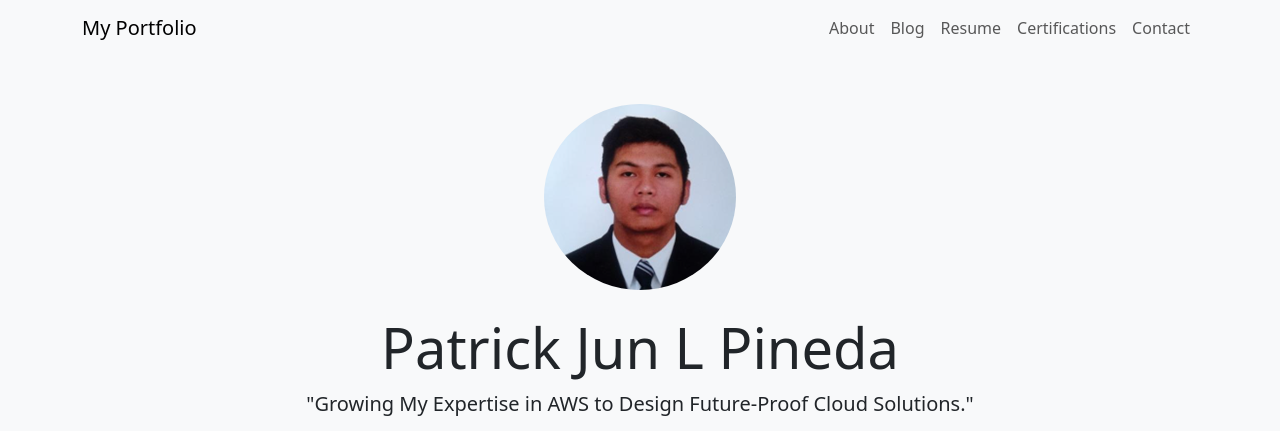
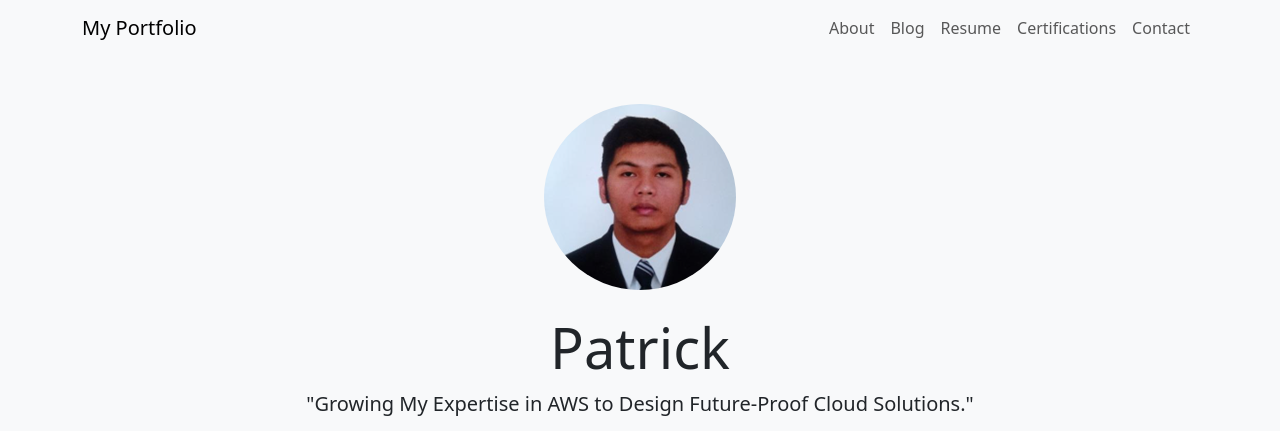
Before and after one commit to Claydropdead/my-cloud-resume-challenge, a plain HTML site: page index.html in a window 1280 px wide. Shown: the top 431 px of the page. Drawn offline with nearby package versions, Linux system fonts and the light colour scheme.

Commit message:
modified:   index.html

```diff
--- a/index.html
+++ b/index.html
@@ -36,7 +36,7 @@
         <img src="img/Picture1.png" alt="Profile Picture" class="rounded-circle img-fluid">
 
       </div>
-      <h1 class="display-4">Patrick Jun L Pineda</h1>
+      <h1 class="display-4">Patrick</h1>
       <p class="lead">
         <span class="typing-text">"Growing My Expertise in AWS to Design Future-Proof Cloud Solutions."</span><span class="cursor"></span>
       </p>
```
